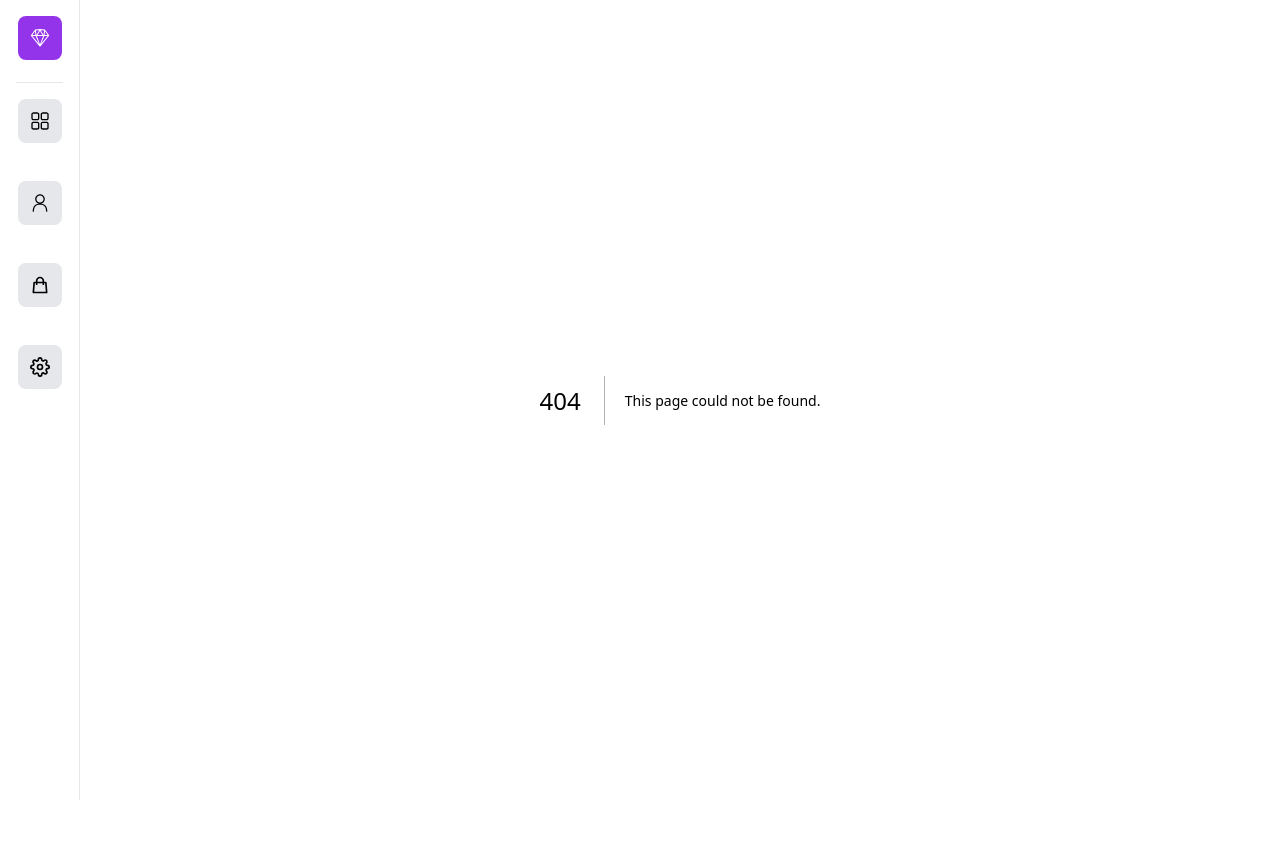
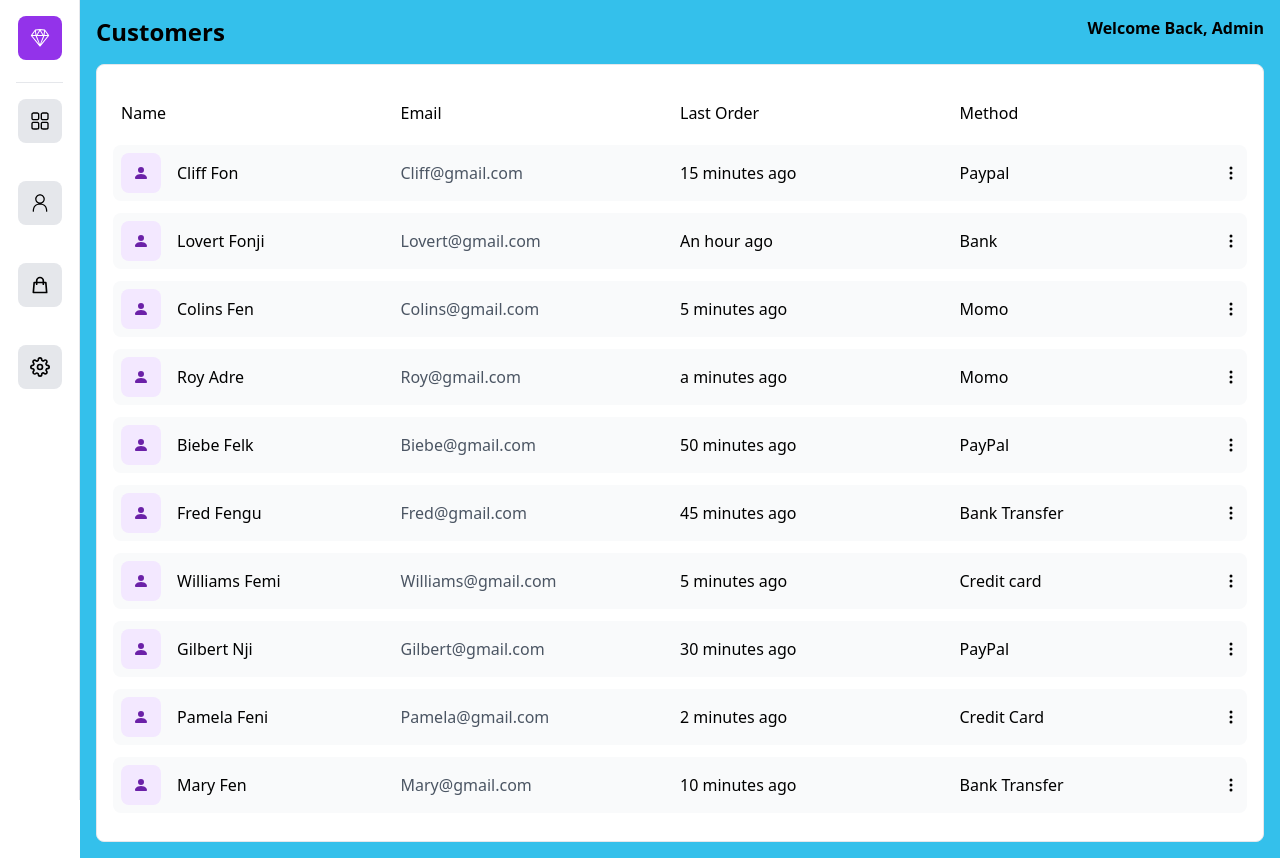
Before and after one commit to fonkwe/user-dashboard, a Next.js app: page /customers in a window 1280 px wide. Before the commit this address had no page. Before the commit the page ends 800 px from the top, so only its background shows below. Built offline with nearby package versions, Linux system fonts and the light colour scheme.

Commit message:
implemeted customer page

```diff
--- /dev/null
+++ b/pages/customers.jsx
@@ -0,0 +1,46 @@
+import React from 'react'
+import {BsPersonFill, BsThreeDotsVertical } from 'react-icons/bs'
+import { data } from '@/data/data'
+
+const customers = () => {
+  return (
+    <div className=' min-h-screen bg-[#34c0eb]'>
+        <div className='flex justify-between px-4 pt-4'>
+            <h2 className=' text-2xl font-bold'>Customers</h2>
+            <h2 className=' font-bold'>Welcome Back, Admin</h2>
+        </div>
+        <div className='p-4'>
+            <div className=' m-auto w-full p-4 overflow-y-auto bg-white border rounded-lg'>
+                <div className=' p-2 grid md:grid-cols-4 my-3 sm:grid-cols-3 grid-cols-2 items-center justify-between cursor-pointer' >
+                    <span>Name</span>
+                    <span className=' sm:text-left text-right '>Email</span>
+                    <span className=' hidden md:grid'>Last Order</span>
+                    <span className=' hidden sm:grid'>Method</span>
+                </div>
+                <ul>
+                    {data.map((order, id) => (
+                        <li key={id} className=' grid md:grid-cols-4 sm:grid-cols-3 grid-cols-2 my-3 p-2 rounded-lg bg-gray-50 hover:bg-gray-100 justify-between items-center cursor-pointer'>
+                            <div className='flex items-center'>
+                                <div className='bg-purple-100 p-3 rounded-lg'>
+                                  <BsPersonFill className='text-purple-800' />
+                                </div>
+                                <p className='pl-4'>{order.name.first + ' ' + order.name.second}</p>
+                            </div>
+                            <p className='text-gray-600 sm:text-left text-right'>{order.name.first}@gmail.com</p>
+                            <p className='hidden md:flex'>{order.date}</p>
+                            <div className='sm:flex hidden justify-between items-center'>
+                                <p>{order.method}</p>
+                                <BsThreeDotsVertical />
+                            </div>
+                        </li>
+                    ))}
+                </ul>
+
+            </div>
+
+        </div>
+    </div>
+  )
+}
+
+export default customers
--- /dev/null
+++ b/pages/orders.jsx
@@ -0,0 +1,9 @@
+import React from 'react'
+
+const orders = () => {
+  return (
+    <div>orders</div>
+  )
+}
+
+export default orders
```
